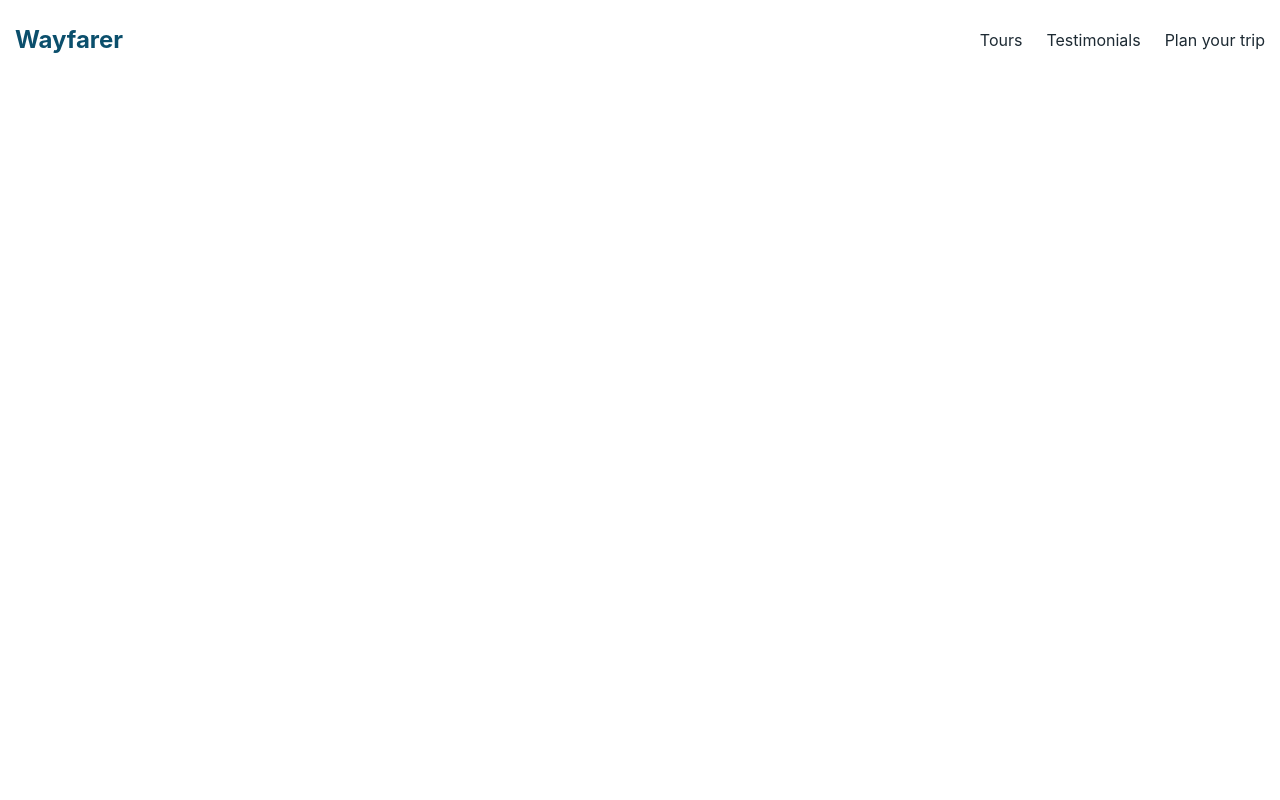
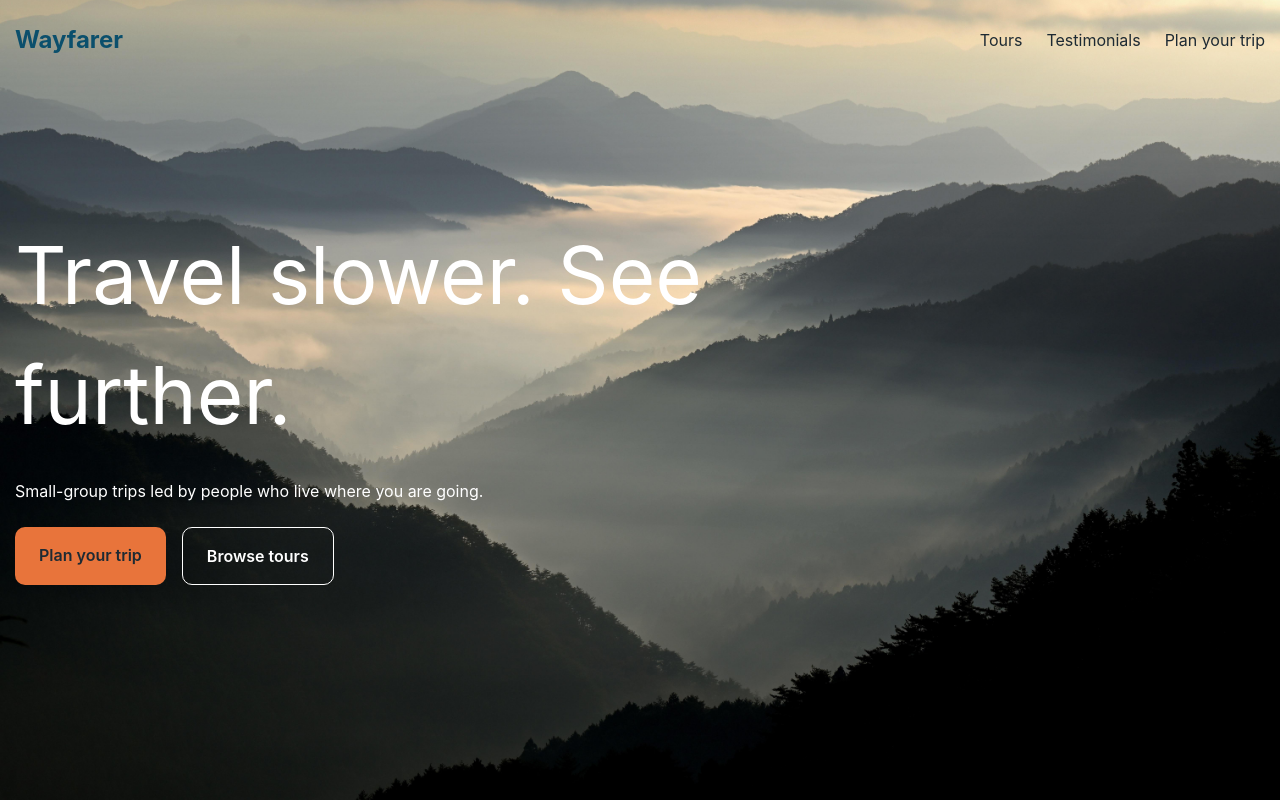
Before and after one commit to Tou1lle/mayerfeld-week1-travel-agency, a React (Vite) app: page / in a window 1280 px wide. Built offline with nearby package versions, Linux system fonts and the light colour scheme.

Commit message:
Feature: create Hero component

```diff
--- a/src/App.jsx
+++ b/src/App.jsx
@@ -1,9 +1,11 @@
 import Header from "./components/Header"
+import Hero from "./components/Hero"
 
 function App() {
   return (
     <>
       <Header></Header>
+      <Hero></Hero>
     </>
   )
 }
--- a/src/components/Header.jsx
+++ b/src/components/Header.jsx
@@ -1,4 +1,3 @@
-
 export default function Header() {
   return (
     <header className="fixed top-0 left-0 z-10 w-full bg-transparent">
--- a/src/components/Hero.jsx
+++ b/src/components/Hero.jsx
@@ -0,0 +1,36 @@
+import mountain from "../assets/mountain-dark.jpg";
+
+export default function Hero() {
+  return (
+    <section
+      className="flex h-screen items-center bg-cover bg-center bg-no-repeat text-white"
+      style={{ backgroundImage: `url(${mountain})` }}
+    >
+      <div className="mx-auto flex w-full max-w-page flex-col gap-6 px-[15px]">
+        <h1 className="max-w-[700px] text-[3.5rem] min-[641px]:text-[5rem]">
+          Travel slower. See further.
+        </h1>
+
+        <p>
+          Small-group trips led by people who live where you are going.
+        </p>
+
+        <div className="flex gap-4">
+          <a
+            href="#plan"
+            className="inline-block rounded-[10px] bg-sunset px-6 py-4 font-semibold text-ink transition-colors duration-100 hover:text-white"
+          >
+            Plan your trip
+          </a>
+
+          <a
+            href="#tours"
+            className="inline-block rounded-[10px] border border-white px-6 py-4 font-semibold text-white transition-colors duration-100 hover:border-sunset hover:text-sunset"
+          >
+            Browse tours
+          </a>
+        </div>
+      </div>
+    </section>
+  );
+}
```
